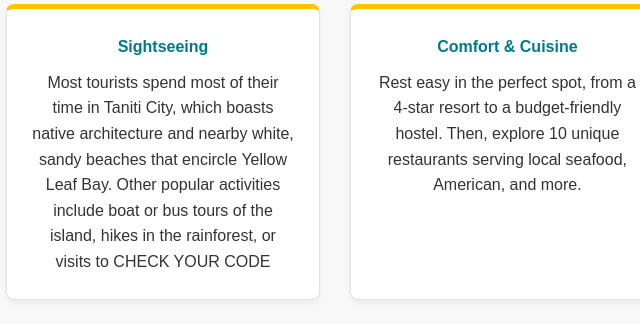
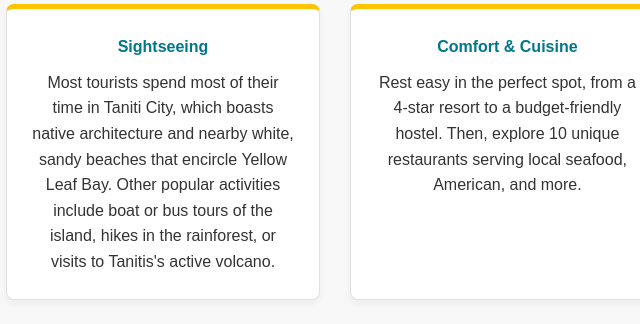
Before and after one commit to blynch1308/taniti, a plain HTML site: page index.html in a window 1280 px wide. Shown: the part 1001-1325 px from the top of the page, 477-1117 px from the left. Drawn offline with Linux system fonts and the light colour scheme.

Commit message:
Update index.html

```diff
--- a/index.html
+++ b/index.html
@@ -64,7 +64,7 @@
                         boasts native architecture and nearby white, sandy beaches that
                         encircle Yellow Leaf Bay. Other popular activities include boat or
                         bus tours of the island, hikes in the rainforest, or visits to
-                        CHECK YOUR CODE</p>
+                        Tanitis's active volcano.</p>
                 </div>
                 <div class="card">
                     <h4><a href="hotel-resorts.html">Comfort & Cuisine</a></h4>
@@ -86,4 +86,5 @@
     </footer>
 </body>
 
+
 </html>
```
